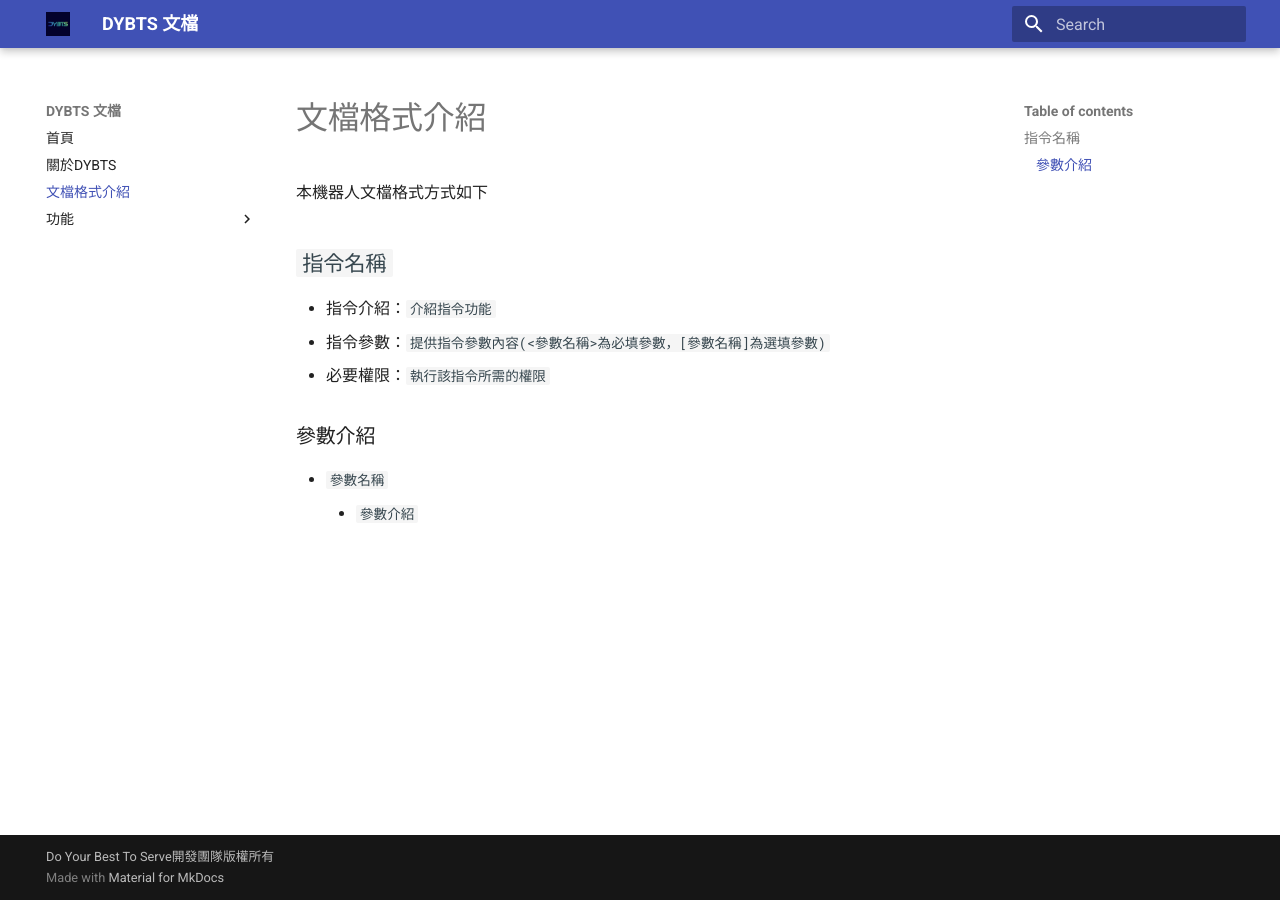
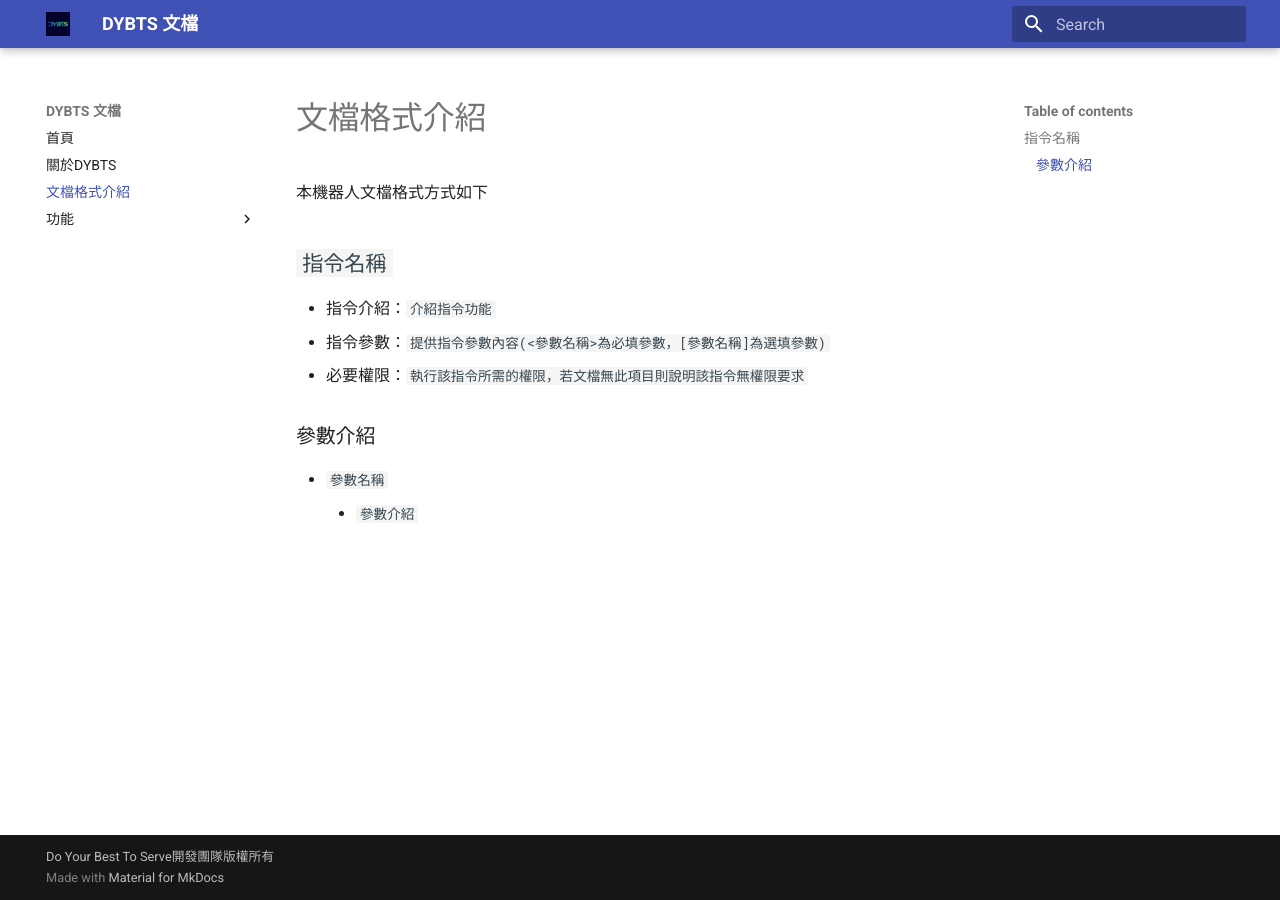
Before and after one commit to Do-Your-Best-To-Serve/Docs, an MkDocs documentation site: the page built from docs/format.md, in a window 1280 px wide. Built offline with MkDocs 1.6.1 and Material for MkDocs 9.7.7, drawn with Linux system fonts in a browser that asks for light colours.

Commit message:
更新ai.md

```diff
--- a/docs/format.md
+++ b/docs/format.md
@@ -3,7 +3,7 @@
 ## `指令名稱`
 - 指令介紹：`介紹指令功能`
 - 指令參數：`提供指令參數內容(<參數名稱>為必填參數，[參數名稱]為選填參數)`
-- 必要權限：`執行該指令所需的權限`
+- 必要權限：`執行該指令所需的權限，若文檔無此項目則說明該指令無權限要求`
 ### 參數介紹
 - `參數名稱`
 	- `參數介紹`
```
Also changed, not shown: docs/ai.md (+1 -0 lines).
